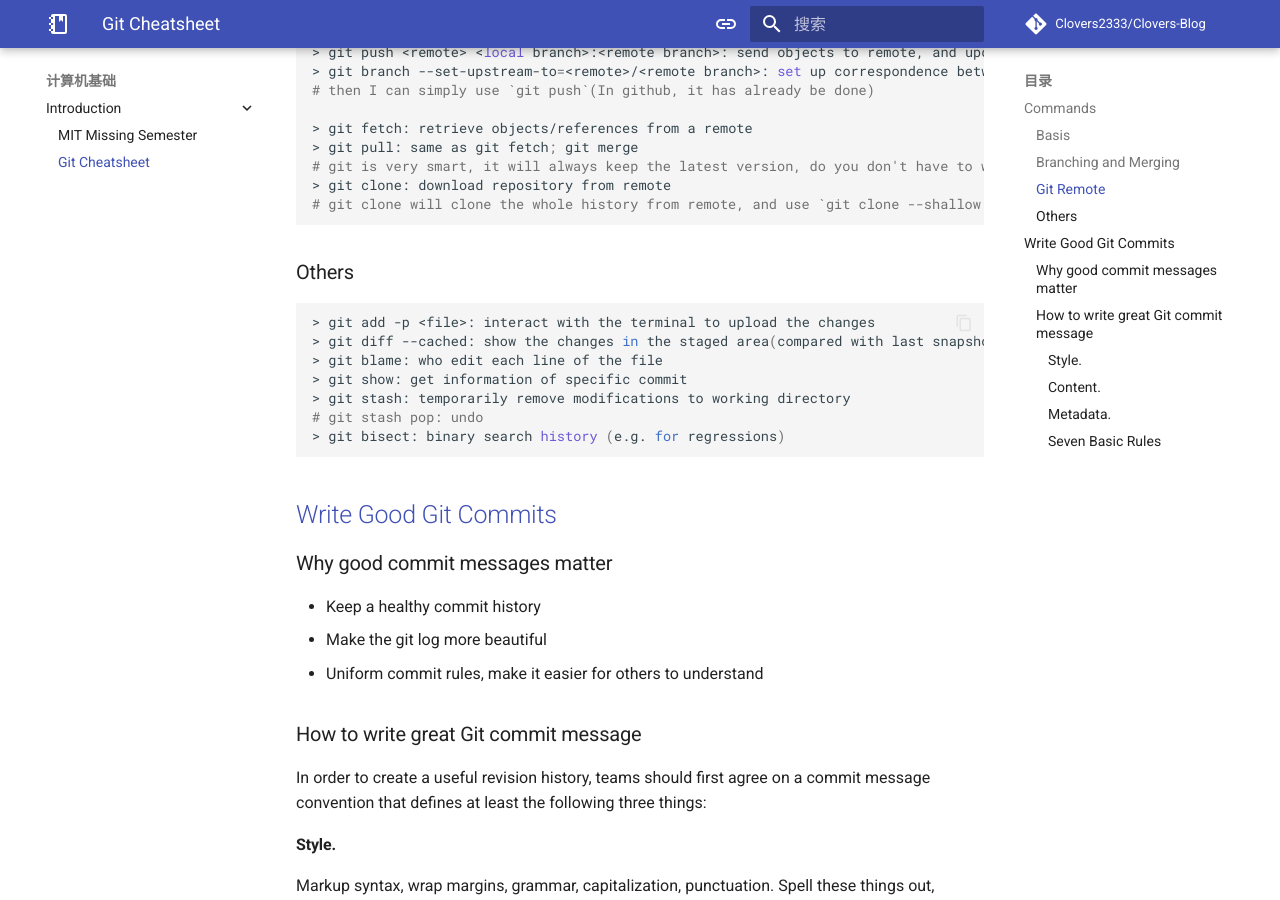
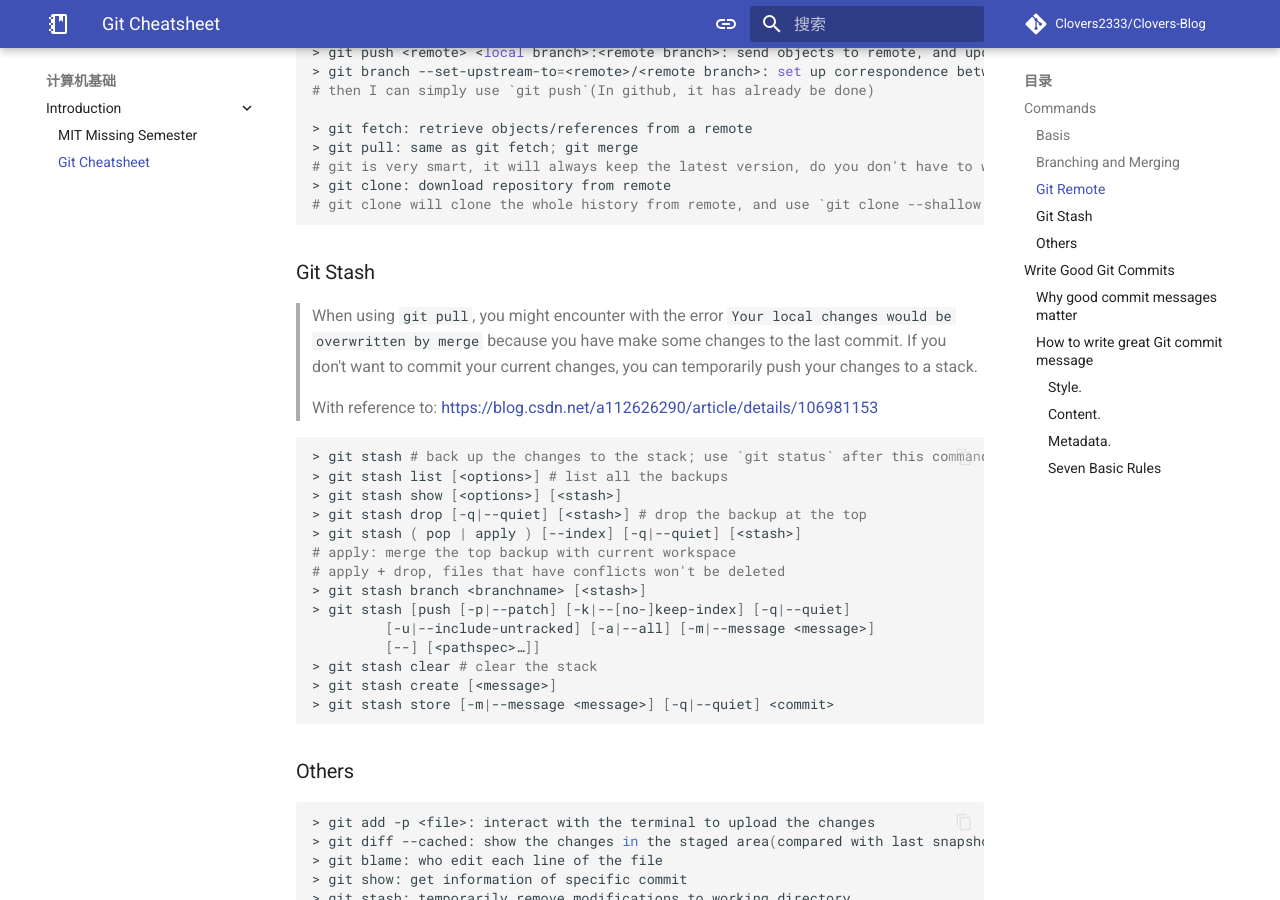
Before and after one commit to Clovers2333/Clovers-Blog, an MkDocs documentation site: the page built from docs/cs/basic/git_cheatsheet.md, in a window 1280 px wide and 900 px high, scrolled down 928 px. Built offline with MkDocs 1.6.1 and Material for MkDocs 9.7.7, drawn with Linux system fonts in a browser that asks for light colours; comment, search, counter and statistics services are not loaded.

Commit message:
Addfile: error.md; Add notes for git stash; Change index file

````diff
--- a/docs/cs/basic/git_cheatsheet.md
+++ b/docs/cs/basic/git_cheatsheet.md
@@ -6,7 +6,7 @@
 
 ```shell
 > git init: to create `.git` in the folder
-> git status: what is the status of the current repository
+> git status: what is the status of the current repository  # see your changes
 > git add <files> / git add .
 > git commit -m "commit-message"
 > git log --all --graph --decorate: visualizes history as a DAG
@@ -17,7 +17,10 @@
 > git diff address1 address2 <file>: find differences between two snapshot
 ```
 
+
+
 ### Branching and Merging
+
 ```shell
 > git branch: list all the branches that are presented in the local directory
 > git branch <name>: creates a branch (its parent is `HEAD`)
@@ -31,6 +34,8 @@
 > git reset <hash>: switch to certain commit
 	git reset --hard HEAD: throw away all the changes, back to the HEAD commit
 ```
+
+
 
 ### Git Remote
 
@@ -48,6 +53,33 @@
 # git clone will clone the whole history from remote, and use `git clone --shallow` can just clone the latest snapshot
 ```
 
+
+
+### Git Stash
+
+> When using `git pull`, you might encounter with the error `Your local changes would be overwritten by merge` because you have make some changes to the last commit. If you don't want to commit your current changes, you can temporarily push your changes to a stack.
+
+> With reference to: https://blog.csdn.net/a112626290/article/details/106981153
+
+```bash
+> git stash # back up the changes to the stack; use `git status` after this command you will find no changes
+> git stash list [<options>] # list all the backups
+> git stash show [<options>] [<stash>]
+> git stash drop [-q|--quiet] [<stash>] # drop the backup at the top
+> git stash ( pop | apply ) [--index] [-q|--quiet] [<stash>]
+# apply: merge the top backup with current workspace
+# apply + drop, files that have conflicts won't be deleted
+> git stash branch <branchname> [<stash>]
+> git stash [push [-p|--patch] [-k|--[no-]keep-index] [-q|--quiet]
+	     [-u|--include-untracked] [-a|--all] [-m|--message <message>]
+	     [--] [<pathspec>…]]
+> git stash clear # clear the stack
+> git stash create [<message>]
+> git stash store [-m|--message <message>] [-q|--quiet] <commit>
+```
+
+
+
 ### Others
 
 ```shell
@@ -60,6 +92,8 @@
 > git bisect: binary search history (e.g. for regressions)
 ```
 
+
+
 ## [Write Good Git Commits](https://cbea.ms/git-commit/#capitalize)
 
 ### Why good commit messages matter
@@ -67,6 +101,8 @@
 - Keep a healthy commit history
 - Make the git log more beautiful
 - Uniform commit rules, make it easier for others to understand
+
+
 
 ### How to write great Git commit message
 
````
Also changed, not shown: docs/index.md (+5 -0 lines), docs/others/error.md (added, +25 -0 lines), docs/others/photos/touchpad_error.png (added).
